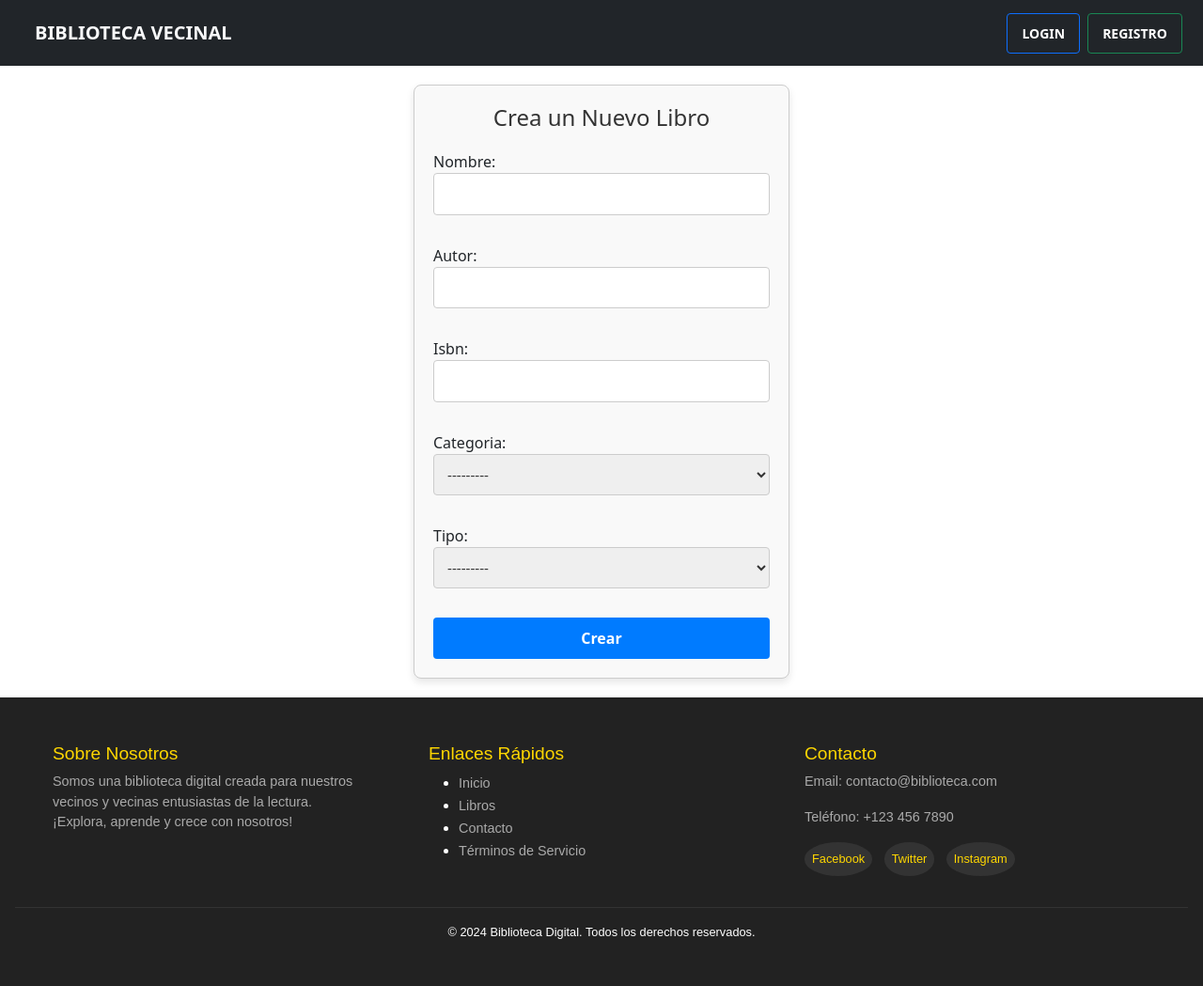
After one commit to liily18/proyecto_biblioteca, a Django app: page /libros/agregar/ in a window 1280 px wide. The commit adds this page. Shown: the whole page at 94% size. Run offline with Django 5.2, Linux system fonts and the light colour scheme; data that the repository does not hold is empty.

Commit message:
'funcionalidades_ok'

```diff
--- a/web/forms.py
+++ b/web/forms.py
@@ -1,5 +1,5 @@
 from django import forms
-from .models import Categoria
+from .models import Categoria, Libro
 
 class CategoriaFilterForm(forms.Form):
     categoria = forms.ModelChoiceField(
@@ -8,3 +8,12 @@ class CategoriaFilterForm(forms.Form):
         empty_label="Todas las categorías",
         widget=forms.Select(attrs={'class': 'form-control', 'onchange': 'this.form.submit();'})
     )
+
+class LibroForm(forms.ModelForm):
+    class Meta:
+        model = Libro
+        fields = ['nombre', 'autor', 'isbn', 'categoria', 'tipo']
+        widgets = {
+            'categoria': forms.Select(choices=[('Novelas', 'Novelas'), ('Terror', 'Terror'), ('Autoayuda', 'Autoyyuda')]),
+            'tipo': forms.Select(choices=[('Estandar', 'Estandar'), ('Clasicos', 'Clasicos', ('Estrenos', 'Estrenos'))]),
+        }
--- a/web/models.py
+++ b/web/models.py
@@ -22,7 +22,7 @@ class Libro(models.Model):
     categoria = models.ForeignKey(Categoria, on_delete=models.CASCADE)
     tipo = models.ForeignKey(Tipo, on_delete=models.CASCADE)
     disponible = models.BooleanField(default=True)
-    arrendador = models.ForeignKey(User, on_delete=models.CASCADE)
+    arrendador = models.ForeignKey(User, on_delete=models.CASCADE, null=True, blank=True)
 
     def __str__(self):
         return self.nombre
@@ -39,17 +39,17 @@ class UserProfile(models.Model):
 
 class Arriendo(models.Model):
     id = models.AutoField(primary_key=True)
-    fecha = models.DateField()
+    fecha_arriendo = models.DateField(null=True, blank=True)
     user = models.ForeignKey(User, related_name='arriendos', on_delete=models.CASCADE)
     libro = models.ForeignKey(Libro, related_name='arriendos', on_delete=models.CASCADE)
 
     def __str__(self):
         id = self.id
-        fecha = self.fecha
+        fecha_arriendo = self.fecha_arriendo
         usuario = self.user.username
         libro = self.libro.nombre
         categoria = self.libro.categoria.nombre
-        return f'{id} | Fecha: {fecha} | User: {usuario} | Eq: {libro} | Cat: {categoria}'
+        return f'{id} | User: {usuario} | Eq: {libro} | Cat: {categoria} | Fecha Arriendo: {fecha_arriendo}'
 
 
     class Meta:
--- a/web/static/css/styles.css
+++ b/web/static/css/styles.css
@@ -64,3 +64,87 @@
     border-top: 1px solid #333;
     font-size: 0.8rem;
 }
+
+/* Formulario de agregar libro */
+
+
+
+.form-container {
+        max-width: 400px;
+        margin: 20px auto;
+        padding: 20px;
+        border: 1px solid #ccc;
+        border-radius: 8px;
+        background-color: #f9f9f9;
+        box-shadow: 0px 4px 8px rgba(0, 0, 0, 0.1);
+}
+
+    /* Estilo del título */
+.form-container h2 {
+        text-align: center;
+        font-size: 1.5em;
+        margin-bottom: 20px;
+        color: #333;
+ }
+
+    /* Estilo general para los inputs */
+.form-container input[type="text"],
+.form-container select {
+        width: 100%;
+        padding: 10px;
+        margin-bottom: 15px;
+        border: 1px solid #ccc;
+        border-radius: 4px;
+        font-size: 0.95em;
+        color: #333;
+}
+
+    /* Estilo del botón */
+.form-container button[type="submit"] {
+        width: 100%;
+        padding: 10px;
+        background-color: #007bff;
+        border: none;
+        border-radius: 4px;
+        color: #fff;
+        font-size: 1em;
+        font-weight: bold;
+        cursor: pointer;
+        transition: background-color 0.3s;
+}
+
+.form-container button[type="submit"]:hover {
+        background-color: #0056b3;
+}
+
+    /* Estilo para el navbar */
+.navbar {
+        background-color: #333;
+        padding: 10px;
+}
+
+.navbar a {
+        color: white;
+        text-decoration: none;
+        padding: 10px 15px;
+        font-weight: bold;
+        text-transform: uppercase;
+}
+
+.navbar a:hover {
+        background-color: #555;
+}
+
+    /* Estilo para el botón de salida en el navbar */
+.navbar .btn-exit {
+        background-color: #f5e7a5;
+        color: black;
+        padding: 8px 12px;
+        font-weight: bold;
+        border-radius: 4px;
+        margin-left: auto;
+    }
+
+.navbar .btn-exit:hover {
+        background-color: #e6d79a;
+}
--- /dev/null
+++ b/web/templates/agregar_libro.html
@@ -0,0 +1,13 @@
+<!-- agregar_libro.html -->
+{% extends 'base.html' %}
+
+{% block content %}
+<div class="form-container">
+    <h2>Crea un Nuevo Libro</h2>
+    <form method="post" action="{% url 'agregar_libro' %}">
+        {% csrf_token %}
+        {{ form.as_p }}
+        <button type="submit" class="btn btn-primary">Crear</button>
+    </form>
+</div>
+{% endblock %}
--- a/web/templates/base.html
+++ b/web/templates/base.html
@@ -27,6 +27,14 @@
   {% block message %}
   {% if messages %}
   {% for message in messages %}
+<script>
+  // Espera 5 segundos y luego oculta la alerta
+  setTimeout(function() {
+    $('.alert').fadeOut('slow', function() {
+      $(this).alert('close');
+    });
+  }, 5000); // 5000 ms
+</script>
   <div class="container">
     <div class="row">
       <div class="col">
--- a/web/templates/header.html
+++ b/web/templates/header.html
@@ -12,7 +12,7 @@
         </li>
         {% if user.is_staff %}
         <li class="nav-item">
-          <a class="nav-link text-light" href="">Agregar Libro</a>
+          <a class="nav-link text-light" href="{% url 'agregar_libro' %}">Agregar Libro</a>
         </li>
         {% endif %}
         <li class="nav-item">
--- a/web/urls.py
+++ b/web/urls.py
@@ -1,5 +1,5 @@
 from django.urls import path
-from .views import index, arrendar, misArriendos, devolver
+from .views import index, arrendar, misArriendos, devolver, agregar_libro
 from web.views import CustomLoginView, CustomLogoutView, RegisterView
 
 urlpatterns = [
@@ -9,5 +9,6 @@ urlpatterns = [
     path('accounts/register/', RegisterView.as_view(), name='register'),
     path('libros/<int:libro_id>/arrendar/', arrendar, name='arrendar'),
     path('libros/misarriendos/', misArriendos, name='misarriendos'),
-    path('mis_arriendos/<int:libro_id>/devolver/', devolver, name='devolver'),
+    path('misarriendos/<int:libro_id>/devolver/', devolver, name='devolver'),
+    path('libros/agregar/', agregar_libro, name='agregar_libro'),
 ]
--- a/web/views.py
+++ b/web/views.py
@@ -10,7 +10,9 @@ from django.contrib.auth import authenticate, login
 from django.contrib.messages.views import SuccessMessageMixin
 from django.contrib.auth.views import LoginView, LogoutView
 from .models import *
-from .forms import CategoriaFilterForm
+from .forms import CategoriaFilterForm, LibroForm
+
+
 
 @login_required
 def index(request):
@@ -81,9 +83,9 @@ def arrendar(request, libro_id):
                 'fecha': fecha,
             })
 
-        # Crear el nuevo arriendo
+        # Crear el nuevo arriendo con la fecha en `fecha_arriendo`
         nuevo_arriendo = Arriendo.objects.create(
-            fecha=fecha,
+            fecha_arriendo=fecha_seleccionada,
             user=request.user,
             libro=libro
         )
@@ -102,19 +104,78 @@ def arrendar(request, libro_id):
 
 
 
-
 @login_required
 def misArriendos(request):
     arriendos = Arriendo.objects.filter(user=request.user).select_related('libro')
 
-    return render(request, 'mis_arriendos.html', {'arriendos': arriendos})
+    libros_data = []
+
+    for arriendo in arriendos:
+        libro = arriendo.libro
+        fecha_arriendo = arriendo.fecha_arriendo
+        dias_arriendo = libro.tipo.dias_arriendo if libro.tipo else 0
+        fecha_devolucion = fecha_arriendo + timedelta(days=dias_arriendo) if fecha_arriendo else None
+
+        # Calcula multa si la fecha de devolución ha pasado
+        multa = 0
+        if fecha_devolucion and date.today() > fecha_devolucion:
+            dias_atraso = (date.today() - fecha_devolucion).days
+            multa = dias_atraso * libro.tipo.precio_dias_atraso if libro.tipo else 0
+
+        # Agrega los datos calculados a un diccionario
+        libros_data.append({
+            'id': libro.id,
+            'nombre': libro.nombre,
+            'autor': libro.autor,
+            'categoria': libro.categoria,
+            'fecha_arriendo': fecha_arriendo,
+            'fecha_devolucion': fecha_devolucion,
+            'multa': multa,
+        })
+
+    return render(request, 'mis_arriendos.html', {'libros_data': libros_data})
 
 
+
+
+@login_required
 def devolver(request, libro_id):
-    libro = get_object_or_404(Libro, id= libro_id)
+    libro = get_object_or_404(Libro, id=libro_id)
+    arriendo = get_object_or_404(Arriendo, libro=libro, user=request.user)
+
+    # Calcular la fecha de devolución esperada y la multa si está atrasado
+    dias_arriendo = libro.tipo.dias_arriendo if libro.tipo else 0
+    fecha_devolucion_esperada = arriendo.fecha_arriendo + timedelta(days=dias_arriendo)
+    dias_atraso = (date.today() - fecha_devolucion_esperada).days
+    multa = 0
+
+    if dias_atraso > 0:
+        # Calcular la multa por los días de atraso
+        multa = dias_atraso * libro.tipo.precio_dias_atraso if libro.tipo else 0
+        messages.warning(
+            request,
+            f"El libro '{libro.nombre}' se retornó con {dias_atraso} días de atraso, generando una multa de ${multa}."
+        )
+    else:
+        messages.success(request, f"El libro '{libro.nombre}' fue devuelto sin problemas.")
+
+    # Actualizar el estado del libro a disponible
     libro.disponible = True
     libro.save()
 
-    Arriendo.objects.filter(libro=libro, user=request.user).delete()
-    messages.success(request, 'Libro devuelto, Gracias por su preferencia.')
-    return redirect('index')
+    # Eliminar o marcar el arriendo como completado (según tu lógica)
+    arriendo.delete()  # O marca como completado si deseas conservar el registro
+
+    return redirect('misarriendos')  # Redirigir a la vista de arriendos
+
+
+def agregar_libro(request):
+    if request.method == 'POST':
+        form = LibroForm(request.POST)
+        if form.is_valid():
+            form.save()  # Guarda el nuevo libro en la base de datos
+            messages.success(request, "Libro agregado exitosamente.")
+            return redirect('misarriendos')  # Cambia 'misarriendos' por la URL que deseas redirigir
+    else:
+        form = LibroForm()
+    return render(request, 'agregar_libro.html', {'form': form})
```
Also changed, not shown: web/templates/mis_arriendos.html (+14 -5 lines), web/migrations/0003_libro_fecha_arriendo_alter_libro_arrendador.py (added), web/migrations/0004_remove_libro_fecha_arriendo_arriendo_fecha_arriendo.py (added), web/migrations/0005_remove_arriendo_fecha_alter_arriendo_fecha_arriendo.py (added), web/migrations/0006_alter_arriendo_fecha_arriendo.py (added), web/static/js/script.js (added).
